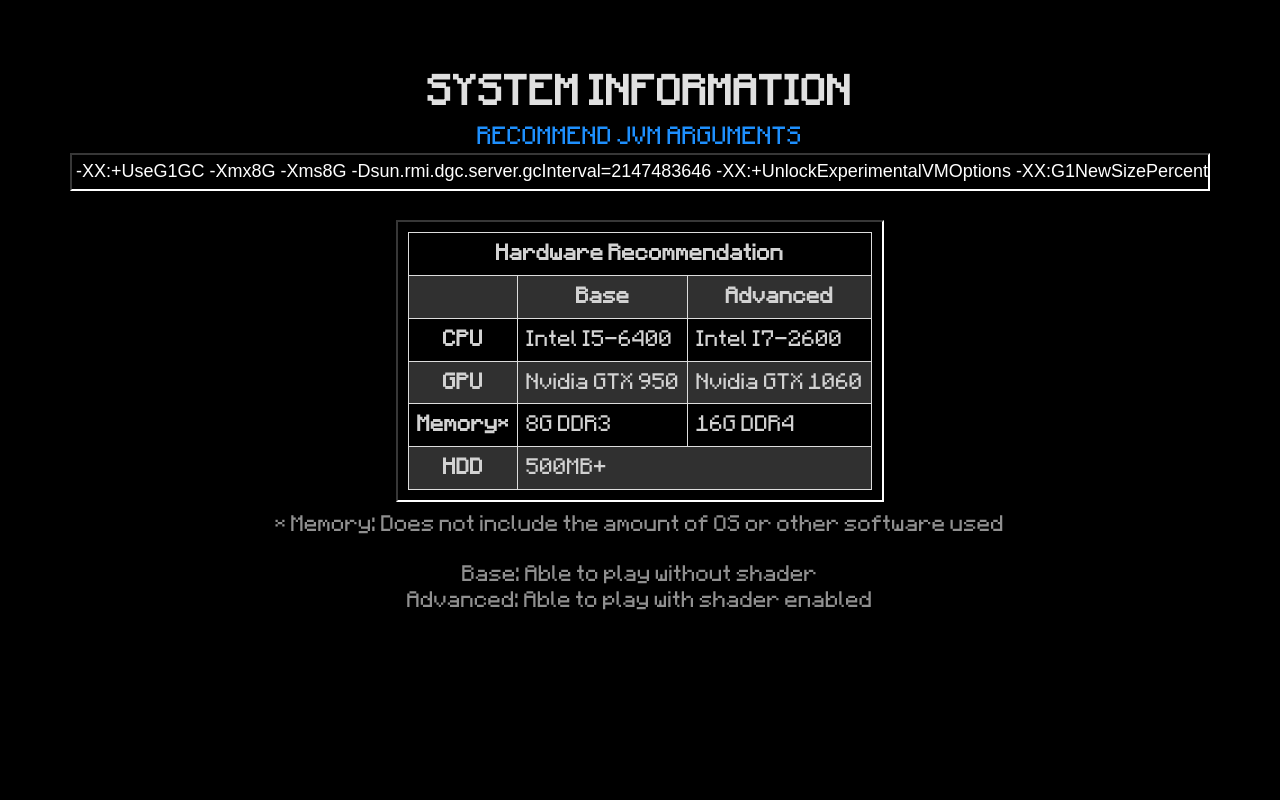
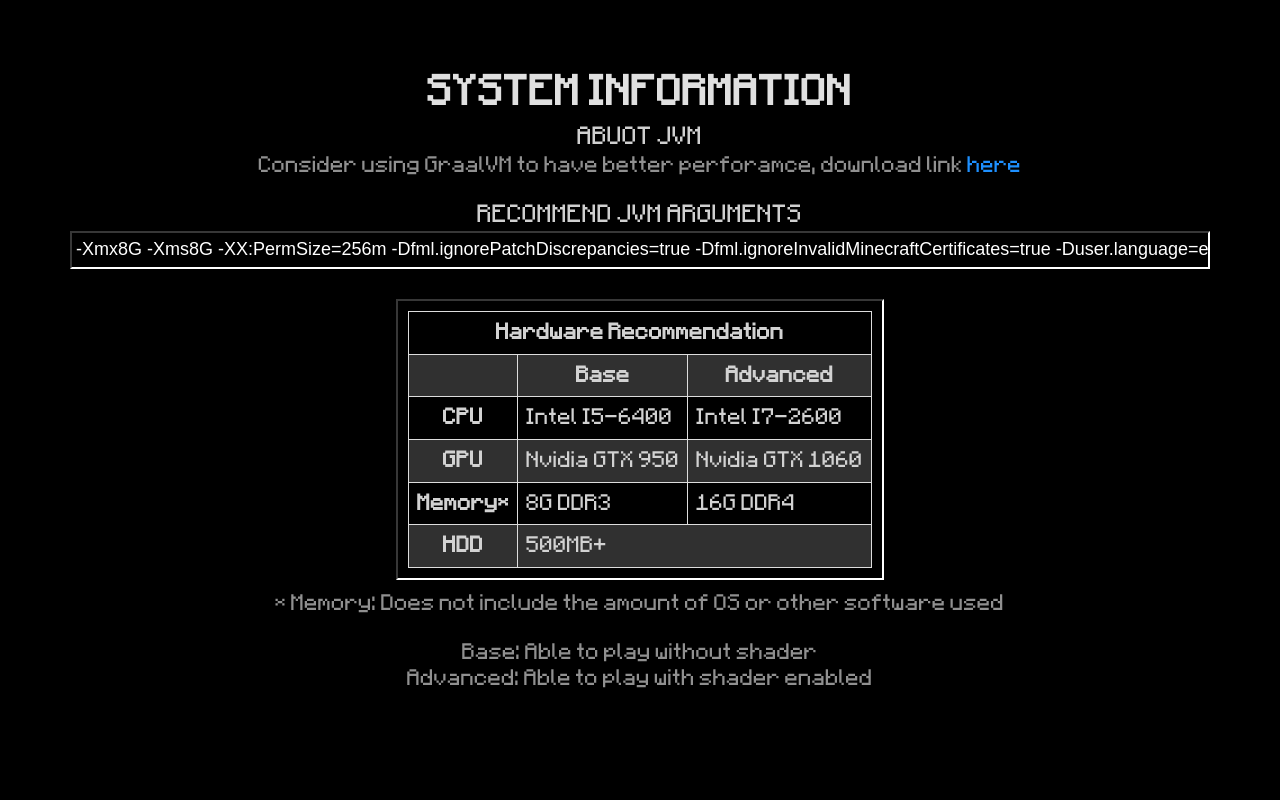
Before and after one commit to ken1882/ind_mcmf_web, a plain HTML site: page index.html in a window 1280 px wide. Shown: the part 3320-4120 px from the top of the page. Drawn offline with Linux system fonts and the light colour scheme.

Commit message:
update spec and 1.5.3

```diff
--- a/index.html
+++ b/index.html
@@ -130,9 +130,14 @@
     <!--issues-section-start-->
     <div class="container">
       <h2>System Information</h2>
-      <h3><a href="https://www.reddit.com/r/feedthebeast/comments/5jhuk9/modded_mc_and_memory_usage_a_history_with_a/">Recommend JVM arguments</a></h3>
+      <h3>Abuot JVM</h3>
+      <div>
+        Consider using GraalVM to have better perforamce, download link <a href="https://github.com/oracle/graal/releases">here</a>
+      </div>
+      <br>
+      <h3>Recommend JVM arguments</h3>
       <div class="codebox">
-        -XX:+UseG1GC -Xmx8G -Xms8G -Dsun.rmi.dgc.server.gcInterval=2147483646 -XX:+UnlockExperimentalVMOptions -XX:G1NewSizePercent=20 -XX:G1ReservePercent=20 -XX:MaxGCPauseMillis=50 -XX:G1HeapRegionSize=32M
+        -Xmx8G -Xms8G -XX:PermSize=256m -Dfml.ignorePatchDiscrepancies=true -Dfml.ignoreInvalidMinecraftCertificates=true -Duser.language=en -Duser.country=US -Dfml.readTimeout=300 -d64 -Dsun.rmi.dgc.server.gcInterval=2147483646 -XX:+UnlockExperimentalVMOptions -XX:+DisableExplicitGC -XX:MaxGCPauseMillis=100 -XX:TargetSurvivorRatio=70 -XX:-UseGCOverheadLimit -Xnoclassgc -XX:+AggressiveOpts -XX:+CMSClassUnloadingEnabled -XX:ParallelGCThreads=4 -XX:MinHeapFreeRatio=5 -XX:MaxHeapFreeRatio=20 -XX:LargePageSizeInBytes=2m -XX:+UseCompressedOops -XX:+OptimizeStringConcat -XX:+UseBiasedLocking -XX:MaxTenuringThreshold=15 -XX:+UseConcMarkSweepGC -XX:+UseParNewGC
       </div>
       <br>
       <div>
--- a/json/changelog.json
+++ b/json/changelog.json
@@ -70,5 +70,9 @@
   {
     "version": "1.5.2",
     "desc": "Sleeping/Fishing/Tree-Chopping no longer spawn mobs, add BetterFPS"
+  },
+  {
+    "version": "1.5.3",
+    "desc": "Disable HarvestCraft's fishing pool since it'll overwrite AquaCulture's"
   }
 ]
```
